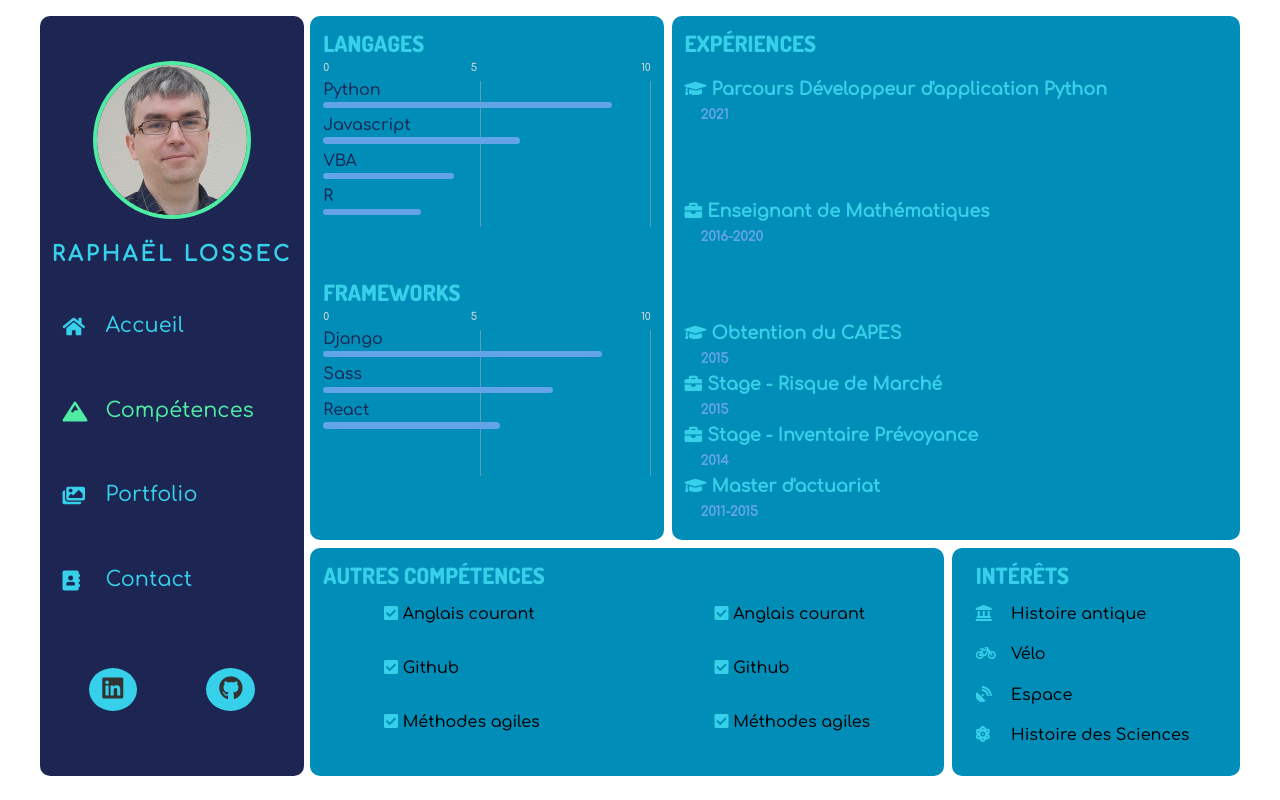
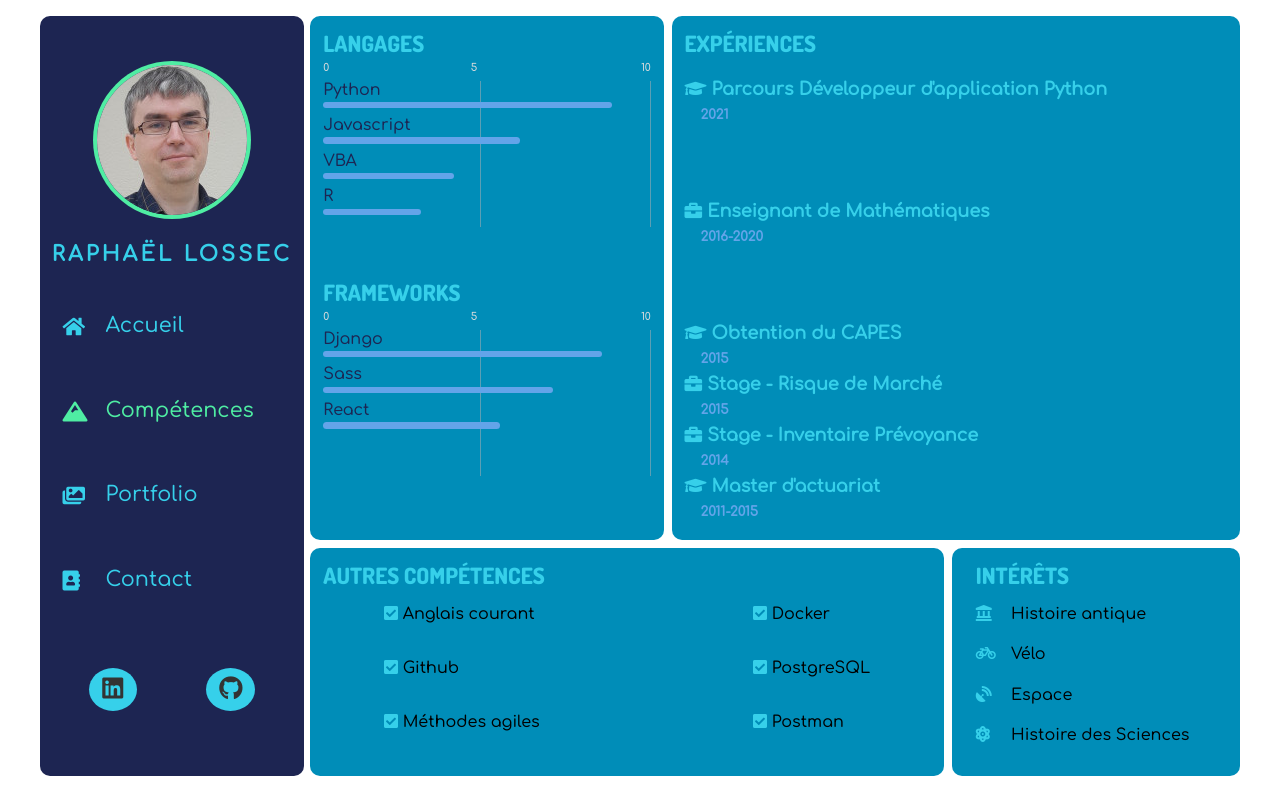
Before and after one commit to S0Imyr/site_perso, a React (Create React App) app: page /skills in a window 1280 px wide. Built offline with nearby package versions, Linux system fonts and the light colour scheme; a web font is replaced by a local one.

Commit message:
Replace other skills

```diff
--- a/src/components/skills/OtherSkills.js
+++ b/src/components/skills/OtherSkills.js
@@ -18,13 +18,13 @@ const OtherSkills = () => {
                 </ul>
                 <ul>
                     <li> <i className="fas fa-check-square"></i>
-                    <span> Anglais courant</span>
+                    <span> Docker</span>
                     </li>
                     <li> <i className="fas fa-check-square"></i>
-                    <span> Github</span>
+                    <span> PostgreSQL</span>
                     </li>
                     <li> <i className="fas fa-check-square"></i>
-                    <span> Méthodes agiles</span>
+                    <span> Postman</span>
                     </li>
                 </ul>
             </div>
```
